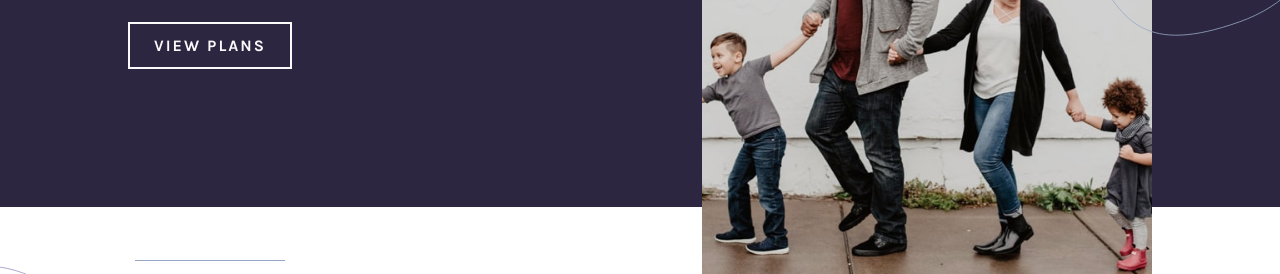
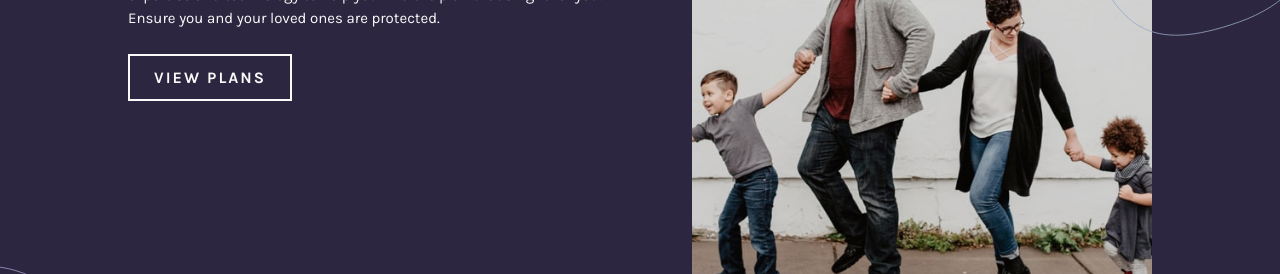
Before and after one commit to Shard-Codes/Insure-landing-page, a plain HTML site: page index.html in a window 1280 px wide. Shown: the part 360-634 px from the top of the page. Drawn offline with Linux system fonts and the light colour scheme.

Commit message:
Updated style.css

```diff
--- a/Css/style.css
+++ b/Css/style.css
@@ -166,7 +166,7 @@ a {
 }
 
 .section {
-  padding: 5rem 0 4.5rem;
+  padding: 7rem 0;
 }
 
 .section__title {
@@ -757,7 +757,7 @@ a {
     position: absolute;
     top: 15%;
     right: 0;
-    width: 450px;
+    width: 460px;
   }
 
   .hero__title {
```
